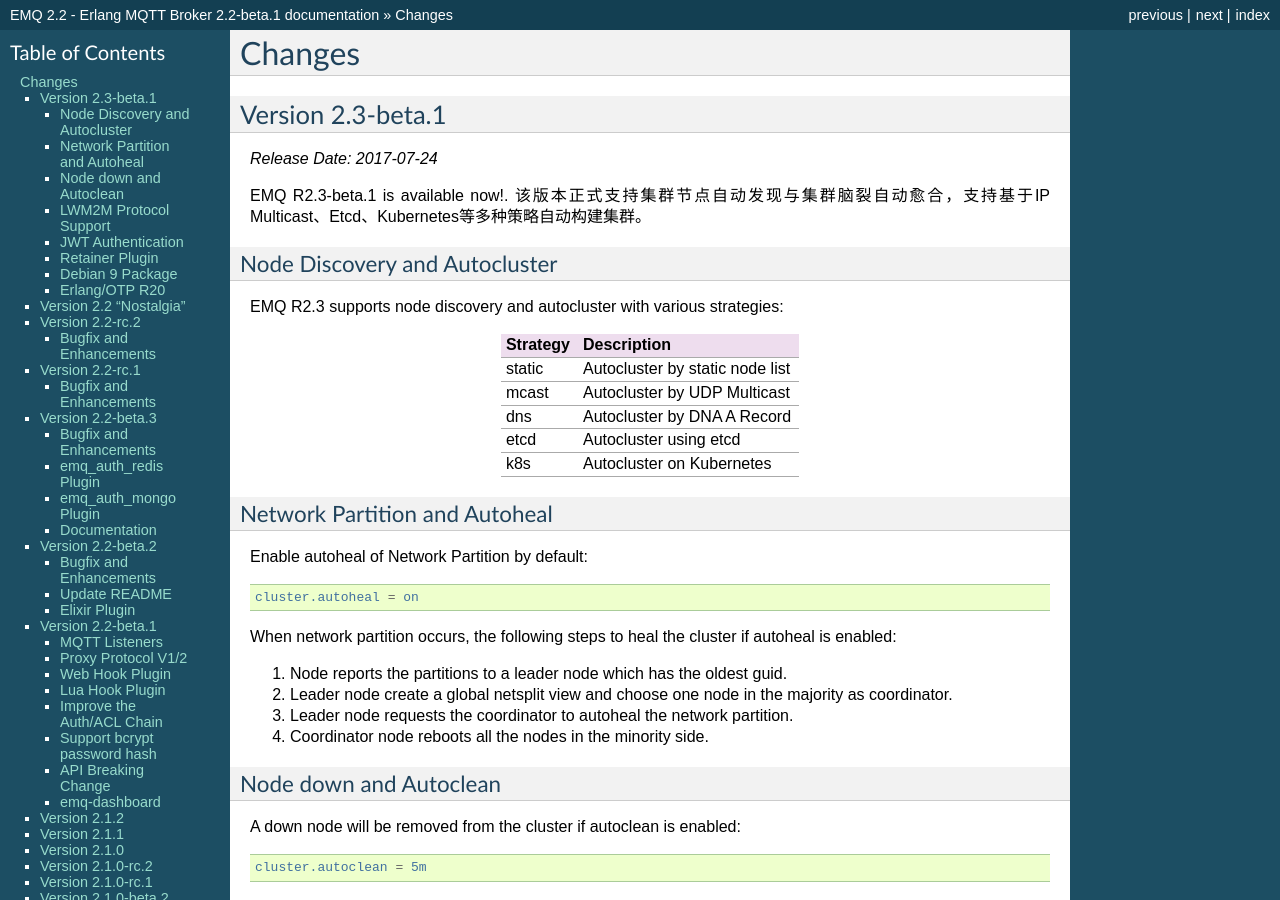
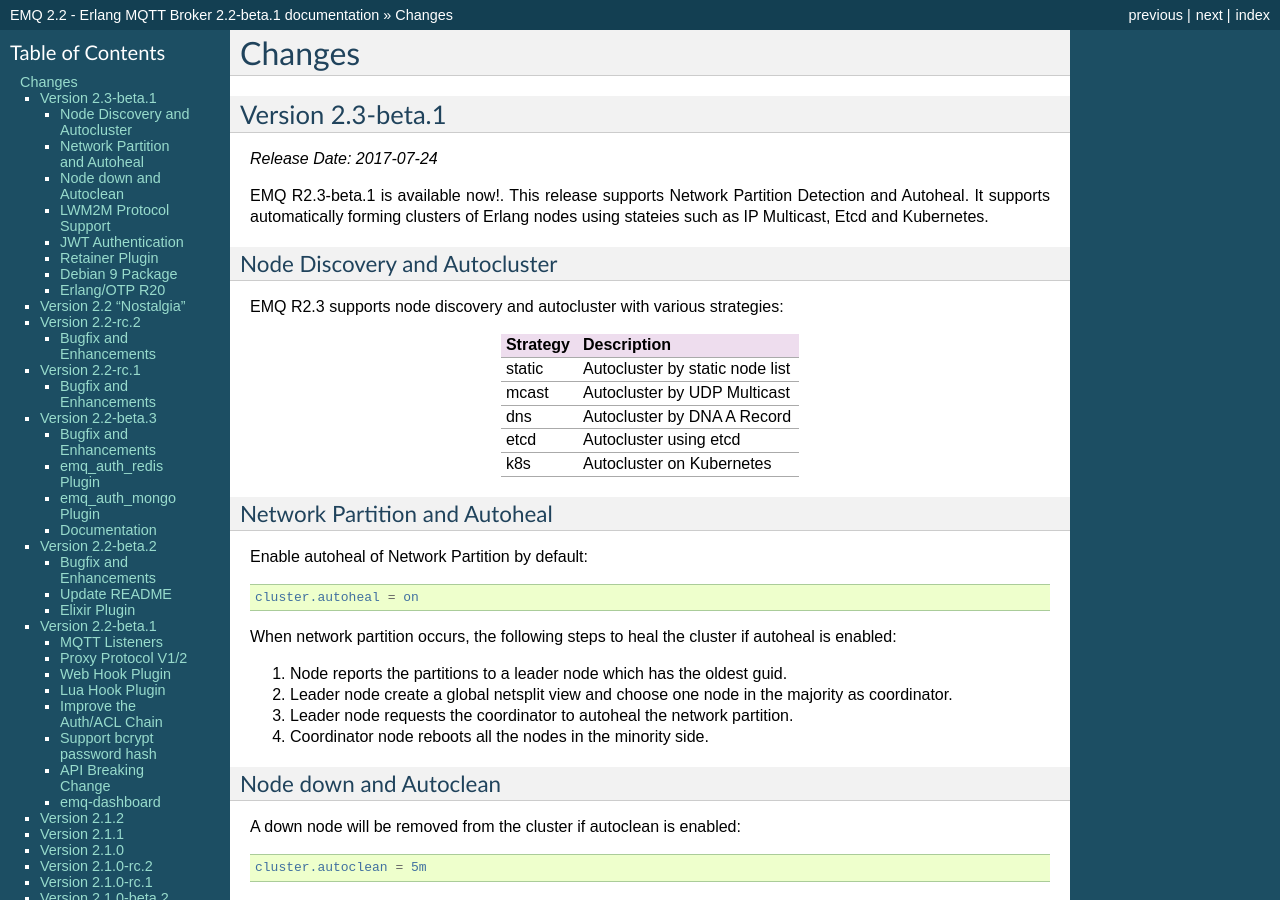
Before and after one commit to emqxarchive/emqx-docs-en, a Sphinx documentation site: the page built from source/changes.rst, in a window 1280 px wide and 900 px high. Built offline with Sphinx 7.4.7, drawn with Linux system fonts in a browser that asks for light colours.

Commit message:
Translate change log

```diff
--- a/source/changes.rst
+++ b/source/changes.rst
@@ -13,7 +13,7 @@
 
 *Release Date: 2017-07-24*
 
-EMQ R2.3-beta.1 is available now!. 该版本正式支持集群节点自动发现与集群脑裂自动愈合，支持基于IP Multicast、Etcd、Kubernetes等多种策略自动构建集群。
+EMQ R2.3-beta.1 is available now!. This release supports Network Partition Detection and Autoheal. It supports automatically forming clusters of Erlang nodes using stateies such as IP Multicast, Etcd and Kubernetes.
 
 Node Discovery and Autocluster
 --------------------------------
```
